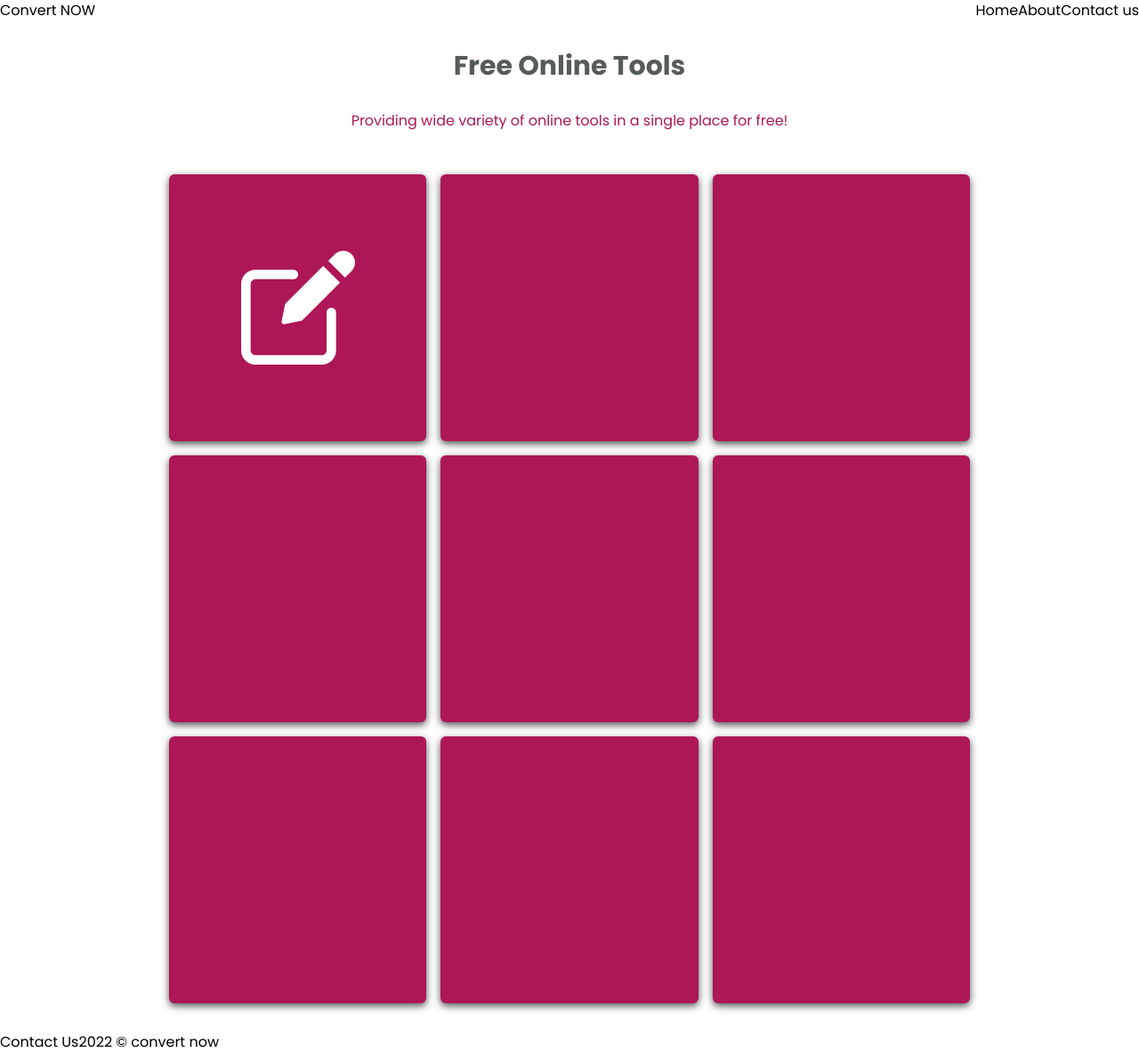
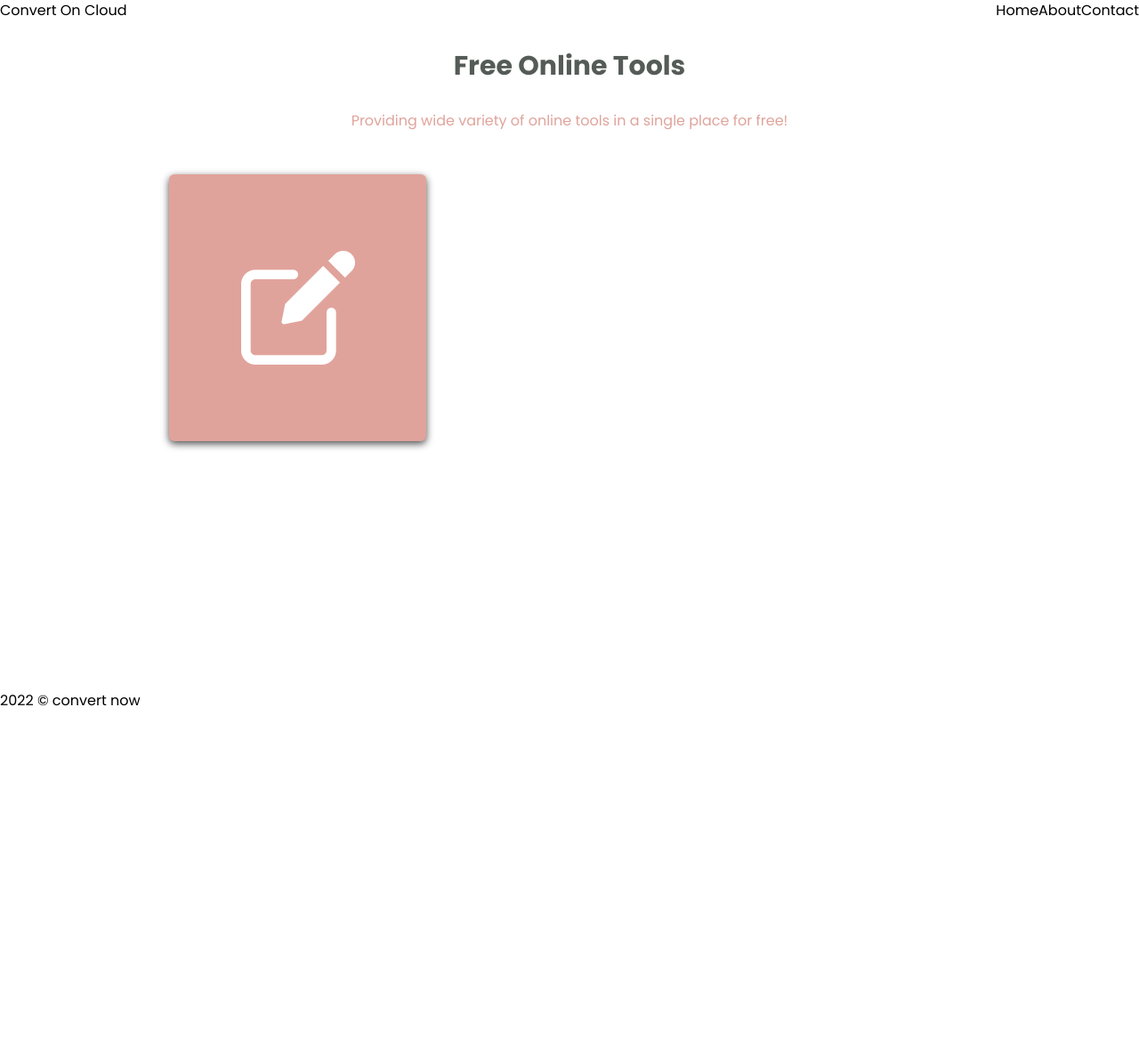
Before and after one commit to ridhullal/onlinetools, a React (Create React App) app: page / in a window 1280 px wide. Shown: the whole page at 89% size. After the commit the page ends 800 px from the top, so only its background shows below. Built offline with nearby package versions, Linux system fonts and the light colour scheme.

Commit message:
changed some text and footer.. only minor changes

```diff
--- a/src/components/Card.css
+++ b/src/components/Card.css
@@ -1,4 +1,5 @@
 .card {
+
     min-height: 300px;
     box-shadow: 0 3px 8px 0 rgba(0,0,0,0.7);
     @apply bg-grey cursor-pointer rounded-md;
@@ -9,6 +10,7 @@
 }
 #summarizer {
     background-image: url(../assets/edit.png);
+
     background-repeat: no-repeat;
     background-position: center;
 }
--- a/src/components/Footer.js
+++ b/src/components/Footer.js
@@ -5,9 +5,7 @@ function Footer () {
     return (
         <div className="header-wrap">
             <div className="header-cont flex-cont">
-                <div className="logo-cont">
-                    <a className="logo" href="/">Contact Us</a>
-                </div>
+
                 <div className="copyright">
                     <p>
                     2022 © convert now
--- a/src/components/Header.js
+++ b/src/components/Header.js
@@ -6,13 +6,13 @@ function Header () {
         <div className="header-wrap">
             <div className="header-cont flex-cont">
                 <div className="logo-cont">
-                    <a className="logo" href="/">Convert NOW</a>
+                    <a className="logo" href="/">Convert On Cloud</a>
                 </div>
                 <nav className="flex flex-grow justify-end mx-md:justify-around mx-md:mt-2">
                     <ul className="flex-cont nav-links">
                         <li><Link to='/'>Home</Link></li>
                         <li><Link to='/about'>About</Link></li>
-                        <li><Link to='/'>Contact us</Link></li>
+                        <li><Link to='/contact'>Contact</Link></li>
                     </ul>
                 </nav>
             </div>
--- /dev/null
+++ b/src/pages/Contact.js
@@ -0,0 +1,8 @@
+import React from "react";
+
+function Contact () {
+    return (
+        <h1>Contact at info@convertoncloud.com</h1>
+    )
+}
+export default Contact
--- a/src/pages/Home.js
+++ b/src/pages/Home.js
@@ -14,14 +14,7 @@ function Home (props) {
                 </div>
                 <div className="card-cont mt-12 mx-md:mt-8">
                     <Card toolName={'Summarizer'} classname="summarizer"/>
-                    <Card toolName={'tool-2'}/>
-                    <Card toolName={'tool-3'}/>
-                    <Card toolName={'tool-1'}/>
-                    <Card toolName={'tool-2'}/>
-                    <Card toolName={'tool-3'}/>
-                    <Card toolName={'tool-1'}/>
-                    <Card toolName={'tool-2'}/>
-                    <Card toolName={'tool-3'}/>
+
                 </div>
             </div>
         </div>
--- a/tailwind.config.js
+++ b/tailwind.config.js
@@ -8,7 +8,7 @@ module.exports = {
       blue: "rgba(0,130,146, 0.7)",
       darkBlue: "#1976D2",
       white: "#fff",
-      grey: '#AD1755',
+      grey: '#E0A39B',
       darkGrey: '#555c57',
       transparent:'transparent'
     },
```
